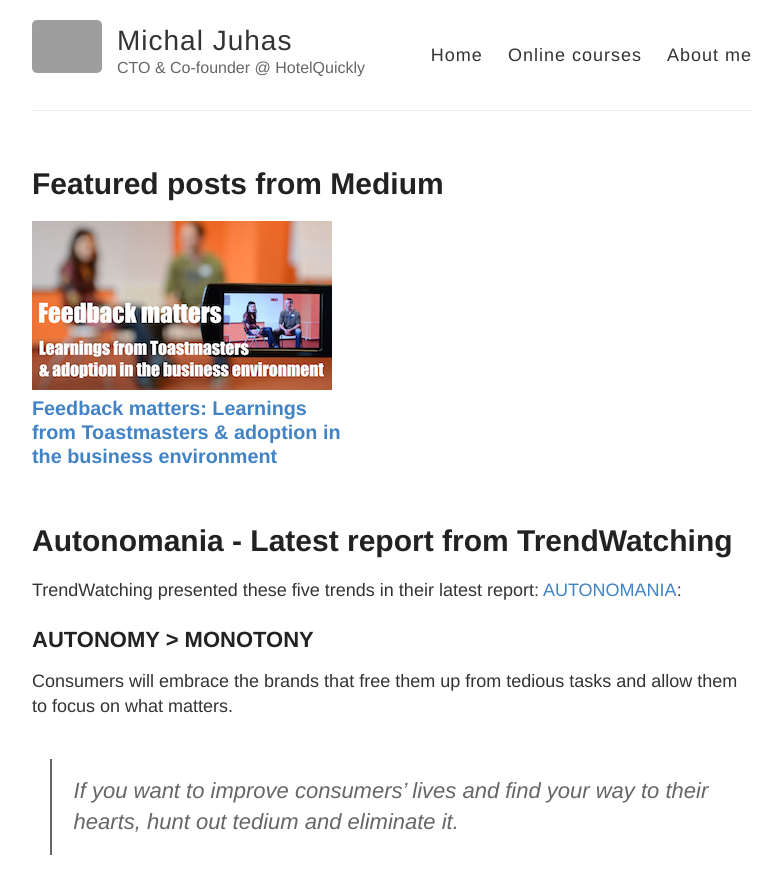
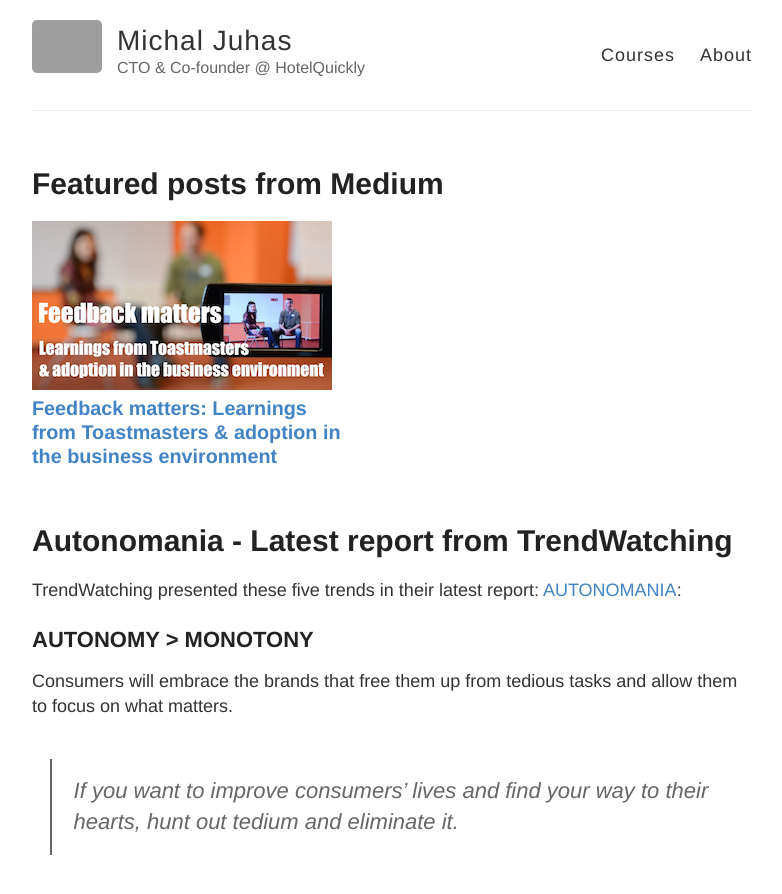
Before and after one commit to michaljuhas/OLD_michaljuhas.github.io, a Jekyll site: the page built from index.html, in a window 1280 px wide and 900 px high. Shown: the top 894 px of the window, without its empty margins (248-1030 px from the left). Built offline with Jekyll 4.4.1, drawn with Linux system fonts in a browser that asks for light colours; grey boxes are pictures that could not be loaded.

Commit message:
Little improvements

```diff
--- a/_layouts/default.html
+++ b/_layouts/default.html
@@ -27,9 +27,8 @@
           </div>
 
           <nav>
-            <a href="{{ site.baseurl }}/">Home</a>
-            <a href="{{ site.baseurl }}/courses">Online courses</a>
-            <a href="{{ site.baseurl }}/about">About me</a>
+            <a href="{{ site.baseurl }}/courses/">Courses</a>
+            <a href="{{ site.baseurl }}/about/">About</a>
           </nav>
         </header>
       </div>
```
